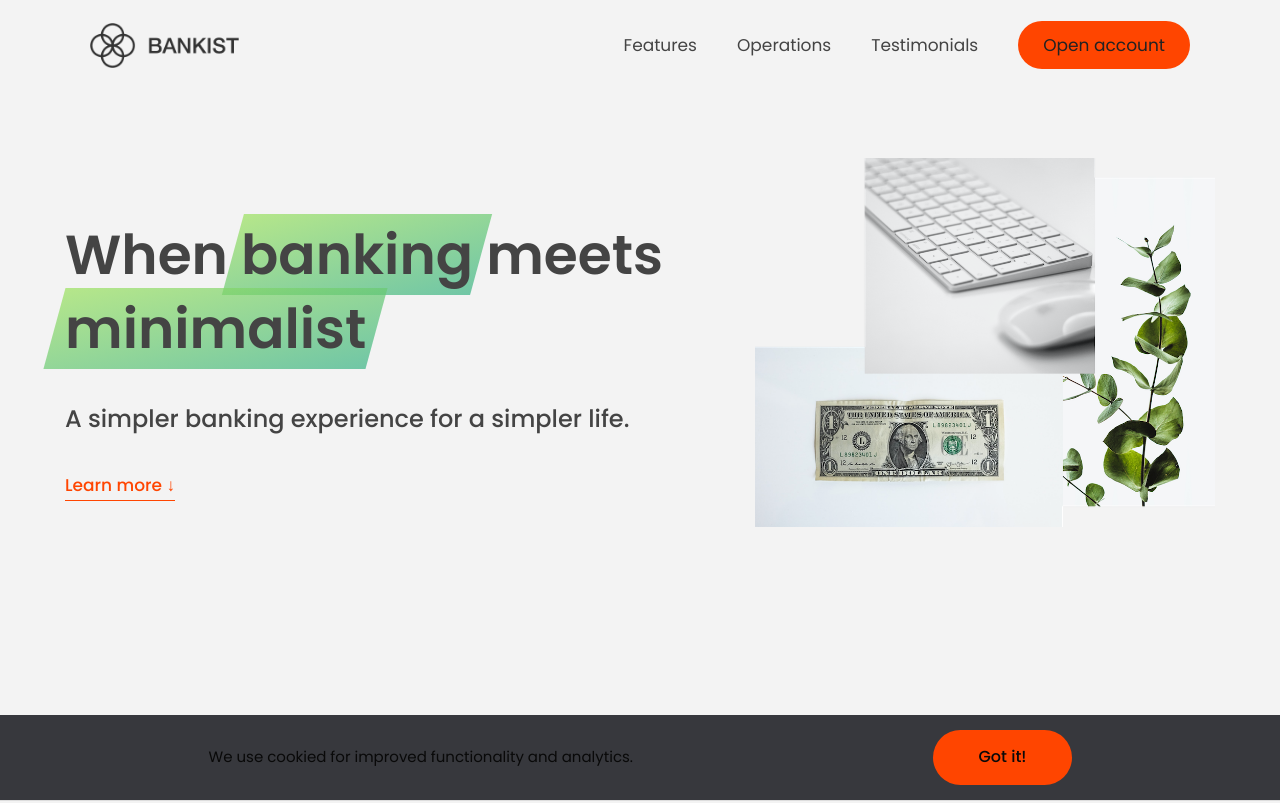
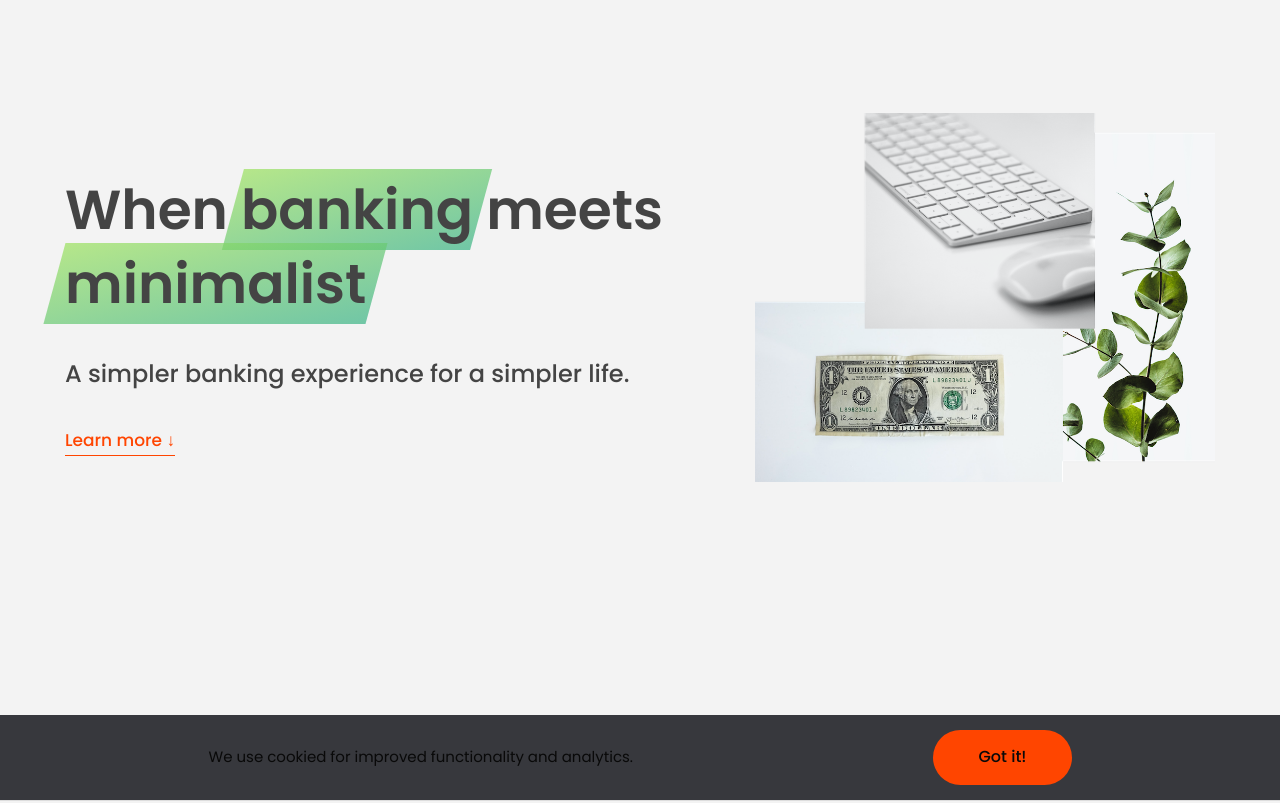
Before and after one commit to shubhamdtiwari/Javascript, a plain HTML site: page 13-Advanced-DOM-Bankist/index.html in a window 1280 px wide. Shown: the top 803 px of the page. Drawn offline with Linux system fonts and the light colour scheme.

Commit message:
Update index.html

```diff
--- a/13-Advanced-DOM-Bankist/index.html
+++ b/13-Advanced-DOM-Bankist/index.html
@@ -15,33 +15,6 @@
   </head>
   <body>
     <header class="header">
-      <nav class="nav">
-        <img
-          src="img/logo.png"
-          alt="Bankist logo"
-          class="nav__logo"
-          id="logo"
-          designer="Shubham"
-          data-version-number="3.0"
-        />
-        <ul class="nav__links">
-          <li class="nav__item">
-            <a class="nav__link" href="#section--1">Features</a>
-          </li>
-          <li class="nav__item">
-            <a class="nav__link" href="#section--2">Operations</a>
-          </li>
-          <li class="nav__item">
-            <a class="nav__link" href="#section--3">Testimonials</a>
-          </li>
-          <li class="nav__item">
-            <a class="nav__link nav__link--btn btn--show-modal" href="#"
-              >Open account</a
-            >
-          </li>
-        </ul>
-      </nav>
-
       <div class="header__title">
         <h1>
           When
```
